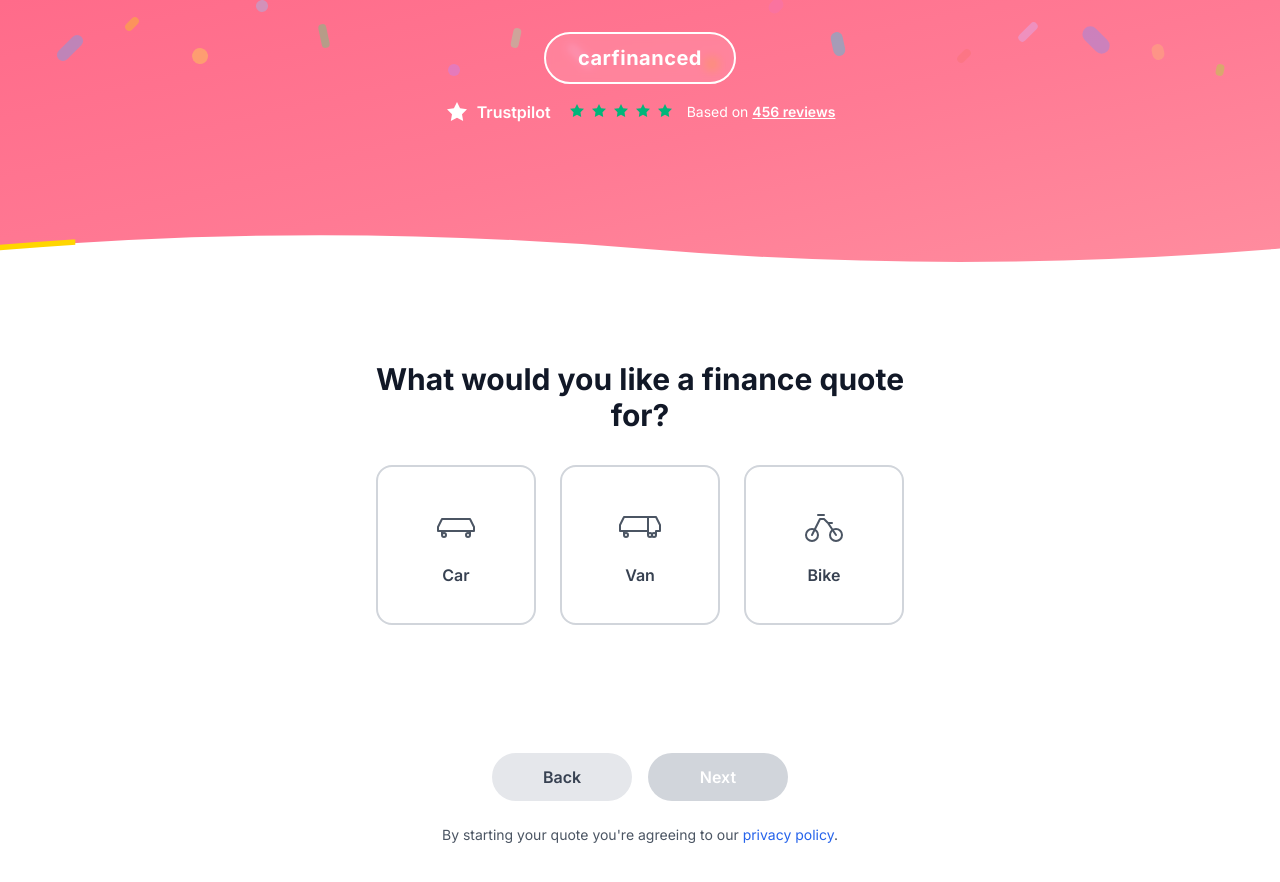
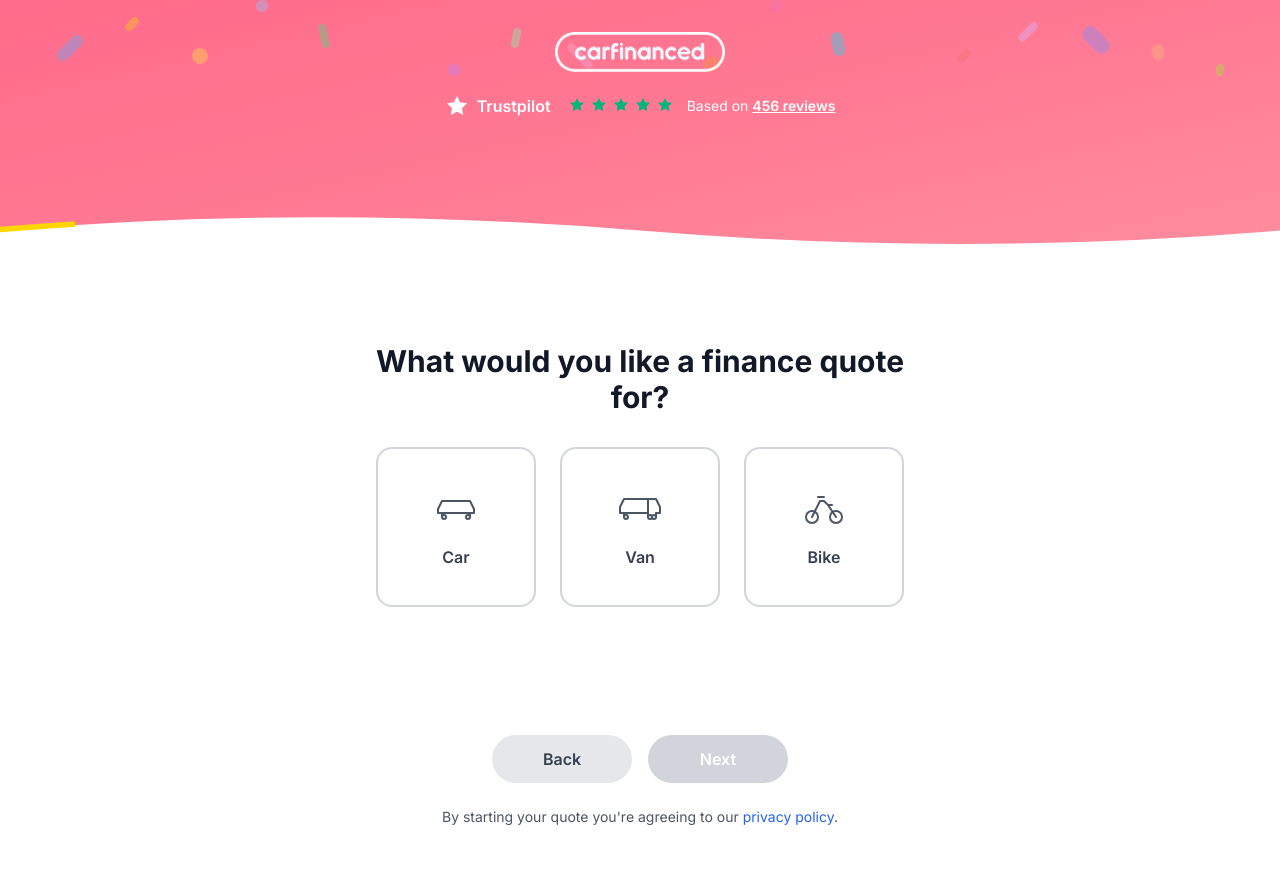
Before and after one commit to Graphiqueartem/the-connect-flow, a React (Vite) app: page /vehicle-type in a window 1280 px wide. Shown: the top 882 px of the page. Built offline with nearby package versions, Linux system fonts and the light colour scheme; the HTML template or start-up script is replaced by a standard one.

Commit message:
Update header logo and spacing
Replace header logo with uploaded carfinanced image and reduce spacing under Trustpilot by 25% to tighten header layout across pages.

```diff
--- a/src/components/CarFinanceApplication.tsx
+++ b/src/components/CarFinanceApplication.tsx
@@ -4,6 +4,7 @@ import { useToast } from "@/hooks/use-toast";
 import { useNavigate, useParams, useLocation } from "react-router-dom";
 import AddressAutocomplete from "./AddressAutocomplete";
 import carfinancedLogoNew from "@/assets/carfinanced-logo-new.png";
+import carfinancedHeaderLogo from "@/assets/carfinanced-header-logo.png";
 import trustpilotLogo from "@/assets/trustpilot-logo.png";
 import ThankYouPage from "./ThankYouPage";
 import { submitToAutoConvert, UTMParams } from "@/services/autoconvert";
@@ -1025,14 +1026,16 @@ const CarFinanceApplication = () => {
         {/* Logo Centered */}
         <div className="relative z-10 pt-8 pb-4 px-6 text-center">
           <a href="https://carfinanced.co.uk/" target="_blank" rel="noopener noreferrer" className="inline-block">
-            <div className="bg-white/10 backdrop-blur-sm border-2 border-white rounded-full px-8 py-2.5">
-              <span className="text-white font-bold text-xl tracking-wide">carfinanced</span>
-            </div>
+            <img
+              src={carfinancedHeaderLogo}
+              alt="Car Financed Logo"
+              className="h-8 md:h-10"
+            />
           </a>
         </div>
 
         {/* Trustpilot Stars */}
-        <div className="relative z-10 pb-12 px-6 flex items-center justify-center gap-2">
+        <div className="relative z-10 pb-9 px-6 flex items-center justify-center gap-2">
           <svg width="24" height="24" viewBox="0 0 24 24" fill="white" xmlns="http://www.w3.org/2000/svg">
             <path d="M12 2L15.09 8.26L22 9.27L17 14.14L18.18 21.02L12 17.77L5.82 21.02L7 14.14L2 9.27L8.91 8.26L12 2Z"/>
           </svg>
--- a/src/components/ThankYouPage.tsx
+++ b/src/components/ThankYouPage.tsx
@@ -1,5 +1,6 @@
 import React, { useEffect, useState } from 'react';
 import carfinancedLogoNew from "@/assets/carfinanced-logo-new.png";
+import carfinancedHeaderLogo from "@/assets/carfinanced-header-logo.png";
 import trustpilotLogo from "@/assets/trustpilot-logo.png";
 
 interface ConfettiPieceProps {
@@ -107,9 +108,9 @@ const ThankYouPage: React.FC<ThankYouPageProps> = ({ formData, utmParams = {} })
       {/* Header Section */}
       <div className="relative z-20 bg-[#FF6B8A] py-4">
         <div className="container mx-auto px-4">
-          <div className="flex flex-col items-center gap-3">
+          <div className="flex flex-col items-center gap-2.25">
             <img
-              src={carfinancedLogoNew}
+              src={carfinancedHeaderLogo}
               alt="Car Financed Logo"
               className="h-10 md:h-12"
             />
```
Also changed, not shown: src/assets/carfinanced-header-logo.png (added).
